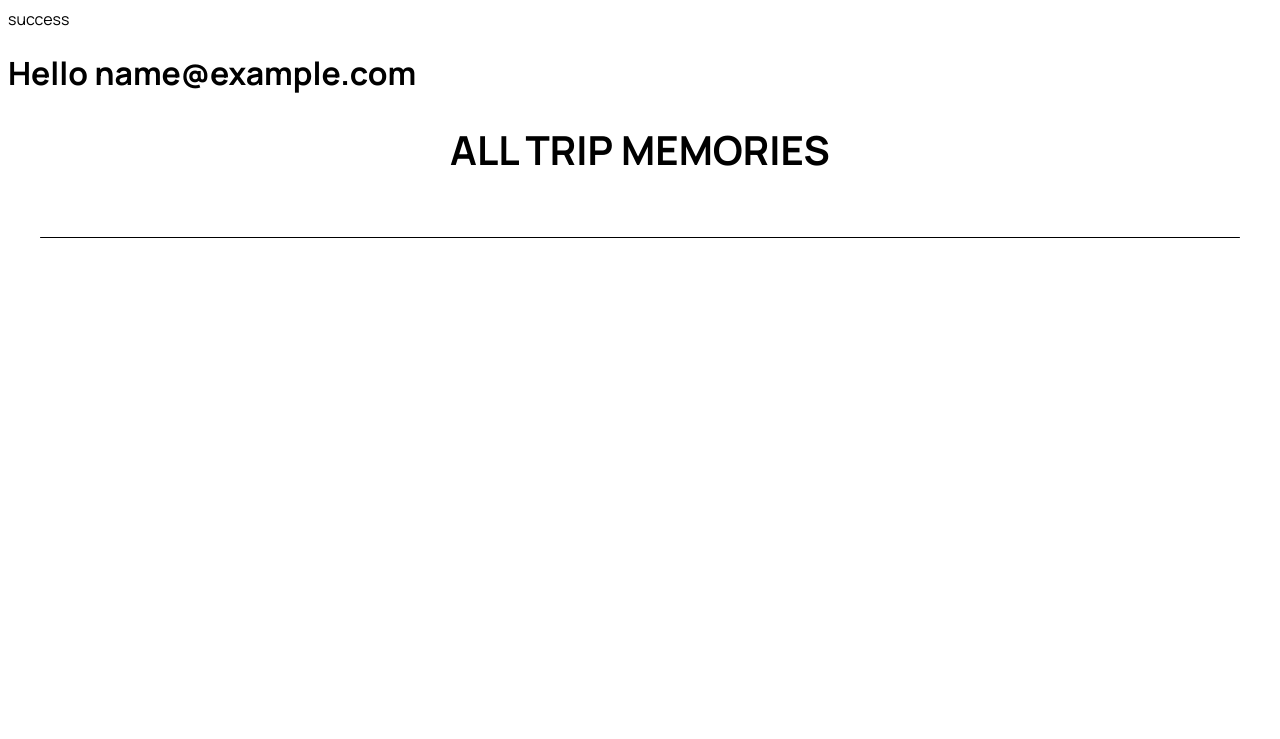
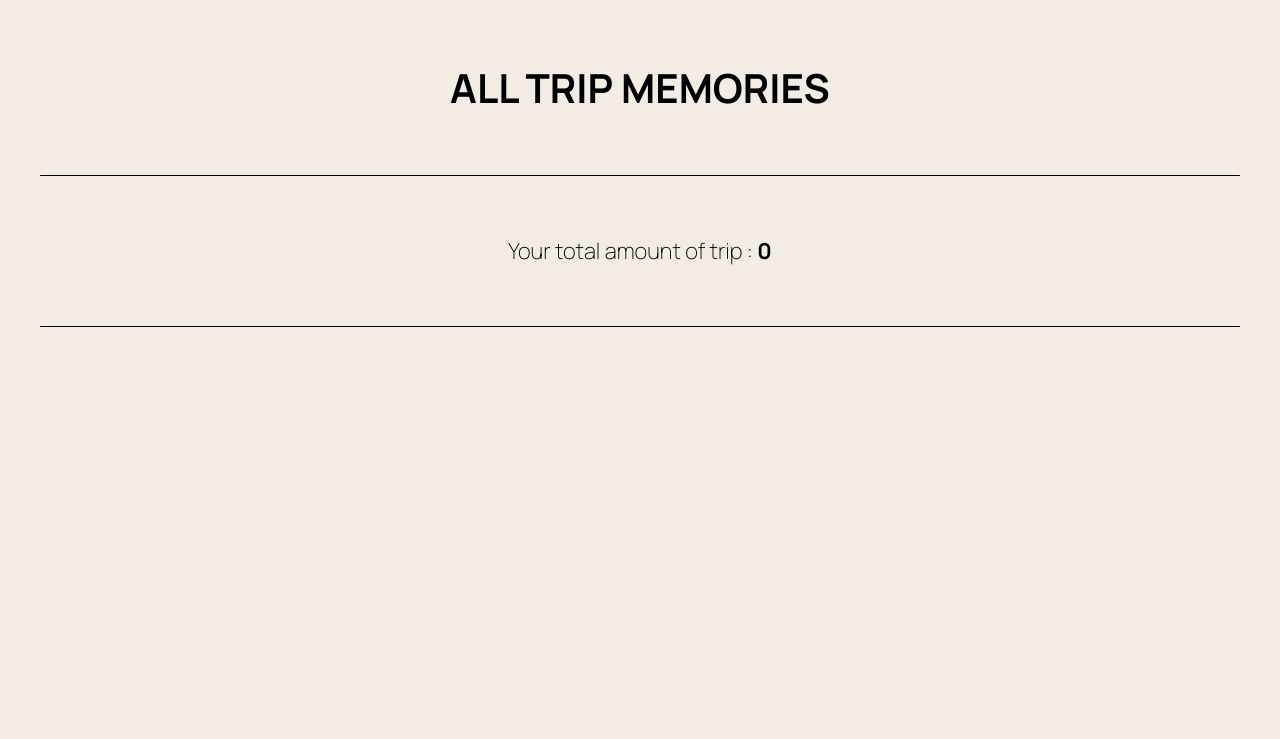
Before and after one commit to KeemoKimo/Travelogger, a PHP site: page /Travelogger/FrontEnds/allMemories.php in a window 1280 px wide. Shown: the top 739 px of the page. Run offline with PHP 8.4, Linux system fonts and the light colour scheme; the visitor is signed in with stand-in values (Sample User, id 1); tables that the repository leaves empty or names only in its code hold one stand-in row (values such as "Sample post").

Commit message:
Finished with All Trip Memories page
Added some simple animation to the hovering action

```diff
--- a/FrontEnds/allMemories.css
+++ b/FrontEnds/allMemories.css
@@ -8,6 +8,7 @@
 
 body {
     font-family: manrope;
+    background-color: #f2ece5;
 }
 
 #tripOverviewContainer {
@@ -16,12 +17,19 @@ body {
     box-shadow: 0 4px 8px 0 rgba(0, 0, 0, 0.2);
     transition: 0.3s;
     border-radius: 15px;
+    background-color: white;
+}
+
+#tripOverviewContainer:hover{
+    cursor: pointer;
+    opacity: 90%;
+    transform: scale(1.05);
+    transition: .8s;
 }
 
 #tripOverviewContainer_imgCont{
     width: 500px;
     height: 570px;
-    background-color: yellow;
     float: left;
     border-radius: 15px 0 0 10px;
 }
@@ -35,7 +43,7 @@ body {
 #lblLocation{
     font-size: 40px;
     padding-top: 60px;
-    letter-spacing: 5px;
+    letter-spacing: 3px;
 }
 
 #lblTravelDates_Container{
@@ -58,6 +66,12 @@ body {
     font-weight: lighter;
 }
 
+#lblTotalTrip{
+    text-align: center;
+    font-size: 22px;
+    font-weight: lighter;
+}
+
 #dividerLine {
     width: 95%;
     height: 1px;
--- a/FrontEnds/allMemories.php
+++ b/FrontEnds/allMemories.php
@@ -21,8 +21,16 @@ include ("../phpOperations/OPEN_CONN.php");
 </head>
 
 <body>
-    <h1>Hello <?php echo $_SESSION['userEmail'] ?></h1>
-    <h1 style="text-align: center;font-size: 40px;"> ALL TRIP MEMORIES </h1>
+    <h1 style="text-align: center;font-size: 40px;margin-top: 60px;"> ALL TRIP MEMORIES </h1>
+    <center>
+        <div id="dividerLine"></div>
+    </center>
+    <?php
+        $userEmail = $_SESSION['userEmail'];
+        $sql = mysqli_query($conn, "select * from tbltrips where user = '$userEmail' order by dateEnd desc");
+        $num = mysqli_num_rows($sql);
+        echo "<h3 id='lblTotalTrip'>Your total amount of trip : <b> $num </b> </h3>";
+    ?>
     <center>
         <div id="dividerLine"></div>
     </center>
--- a/phpOperations/OPEN_CONN.php
+++ b/phpOperations/OPEN_CONN.php
@@ -5,7 +5,7 @@
     $database = "travelogger";
     $conn = mysqli_connect($servername,$username,$password,$database);
     if($conn){
-        echo "success";
+        // echo "success";
     }else {
         die("Error". mysqli_connect_error());
     }
```
